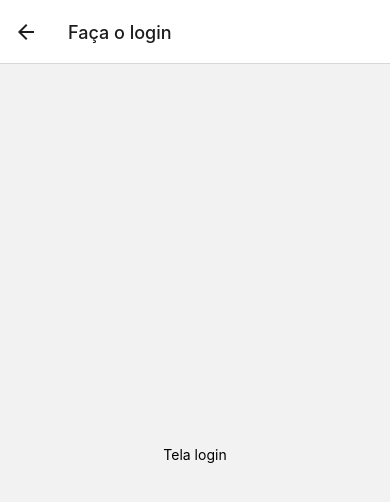
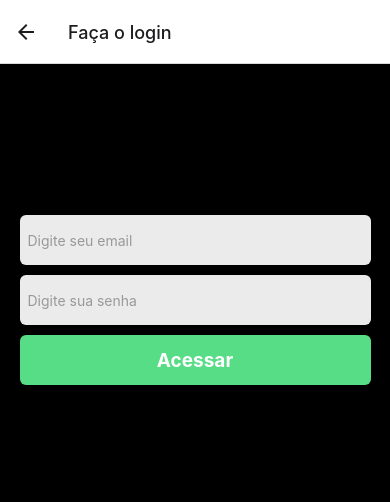
Before and after one commit to DenilsonCunha/heygrupos, a React Native app: screen /SignIn in a window 390 px wide. Shown: the top 502 px of the page. Built offline with nearby package versions, Linux system fonts and the light colour scheme.

Commit message:
atualizando telas de cadastro e login

```diff
--- a/src/pages/ChatRoom/index.js
+++ b/src/pages/ChatRoom/index.js
@@ -1,18 +1,22 @@
 import React from 'react';
-import {View, Text, StyleSheet} from 'react-native';
+import {View, Text, StyleSheet, Button} from 'react-native';
 
 import auth from '@react-native-firebase/auth';
+import { useNavigation } from '@react-navigation/native';
+
 
 export default function ChatRoom() {
+   const navigation = useNavigation();
   return (
     <View style={styles.container}>
       <Text>Tela ChatRoom</Text>
+      <Button title="Login" onPress={ () => navigation.navigate("SignIn") }/>
     </View>
   );
 }
 
 const styles = StyleSheet.create({
-  container: {
+  container:{
     flex: 1,
     justifyContent: 'center',
     alignItems: 'center'
--- a/src/pages/SignIn/index.js
+++ b/src/pages/SignIn/index.js
@@ -1,18 +1,91 @@
-import React from 'react';
-import {View, Text, StyleSheet} from 'react-native';
+import React, { useState } from 'react';
+import {View, Text, StyleSheet, TouchableOpacity, TextInput, SafeAreaView, Platform } from 'react-native';
 
 export default function SignIn() {
+  const [name, setName] = useState('');
+  const [email, setEmail] = useState('');
+  const [password, setPassword] = useState('');
+  const [type, setType] = useState(false);
+
   return (
-    <View style={styles.container}>
-      <Text>Tela login</Text>
-    </View>
+    <SafeAreaView style={styles.container}>
+
+     <Text style={styles.logo}>HeyGrupos</Text>
+     <Text style={{ marginBottom: 20 }}>Ajude, colabore, faça networking</Text>
+
+      { type && (
+       <TextInput
+       style={styles.input}
+       value={name}
+       onChangeText={ (text) => setName(text) }
+       placeholder="Digite seu nome"
+       placeholderTextColor="#99999B"
+        />
+      )}
+
+     <TextInput
+       style={styles.input}
+       value={name}
+       onChangeText={ (text) => setEmail(text) }
+       placeholder="Digite seu email"
+       placeholderTextColor="#99999B"
+     />
+
+     <TextInput
+        style={styles.input}
+        value={name}
+        onChangeText={ (text) => setPassword(text) }
+        placeholder="Digite sua senha"
+        placeholderTextColor="#99999B"
+     />
+
+     <TouchableOpacity style={[styles.buttonLogin, { backgroundColor: type ? "#F53745" : "#57DD86"}]}>
+       <Text style={styles.buttonText}>
+         {type ? "Cadastrar" : "Acessar"}
+       </Text>
+     </TouchableOpacity>
+
+     <TouchableOpacity onPress={ () => setType(!type) } >
+       <Text>
+         {type ? "Já tenho uma conta" : "Criar uma nova conta"}
+       </Text>
+     </TouchableOpacity>
+
+    </SafeAreaView>
   );
 }
 
 const styles = StyleSheet.create({
-  container: {
-    flex: 1,
+  container:{
+    flex:1,
+    alignItems: 'center',
+    backgroundColor: '#000'
+  },
+  logo:{
+    marginTop: Platform.OS === 'android' ? 55 : 80,
+    fontSize: 28,
+    fontWeight: 'bold'
+  },
+  input:{
+    color: '#121212',
+    backgroundColor: '#EBEBEB',
+    width: '90%',
+    borderRadius: 6,
+    marginBottom: 10,
+    paddingHorizontal: 8,
+    height: 50,
+  },
+  buttonLogin:{
+    width: '90%',
+    height: 50,
     justifyContent: 'center',
     alignItems: 'center',
+    marginBottom: 10,
+    borderRadius: 6,
+  },
+  buttonText:{
+    color: '#FFF',
+    fontWeight: 'bold',
+    fontSize: 19
   }
 })
```
